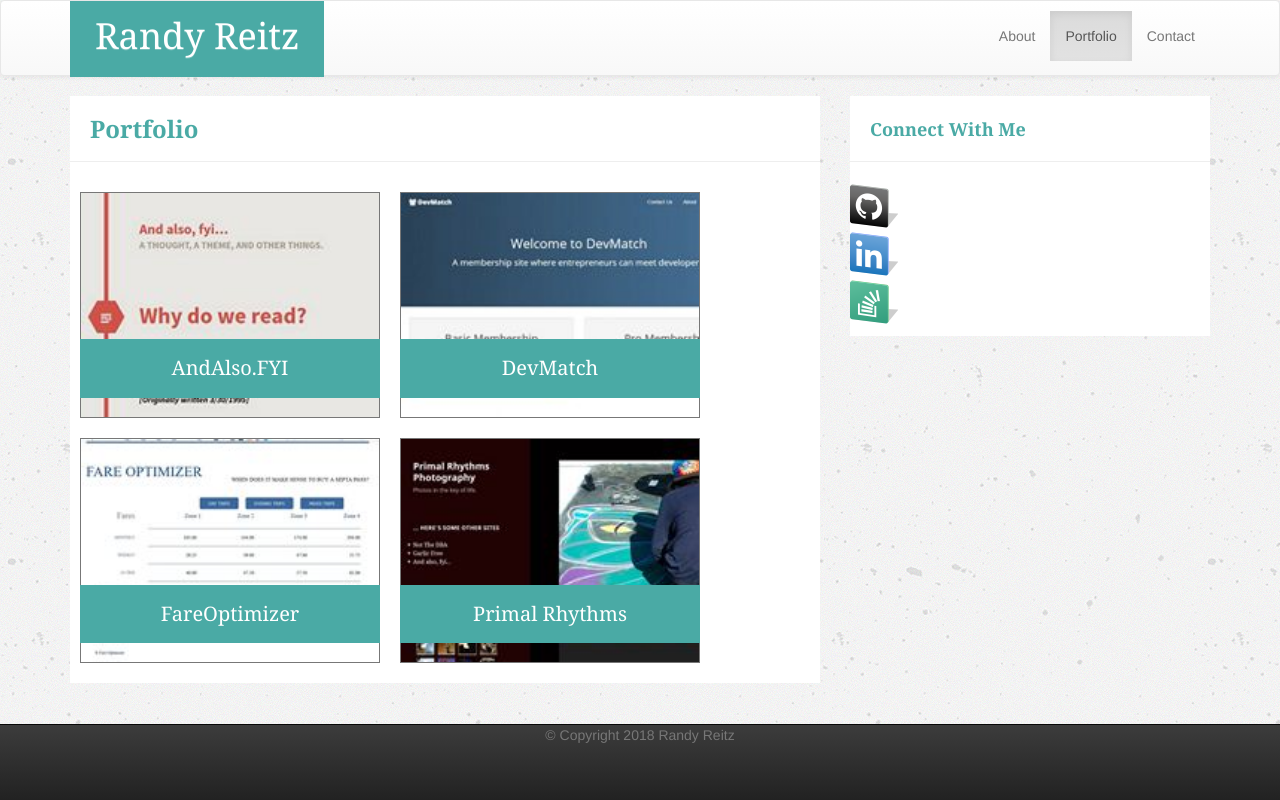
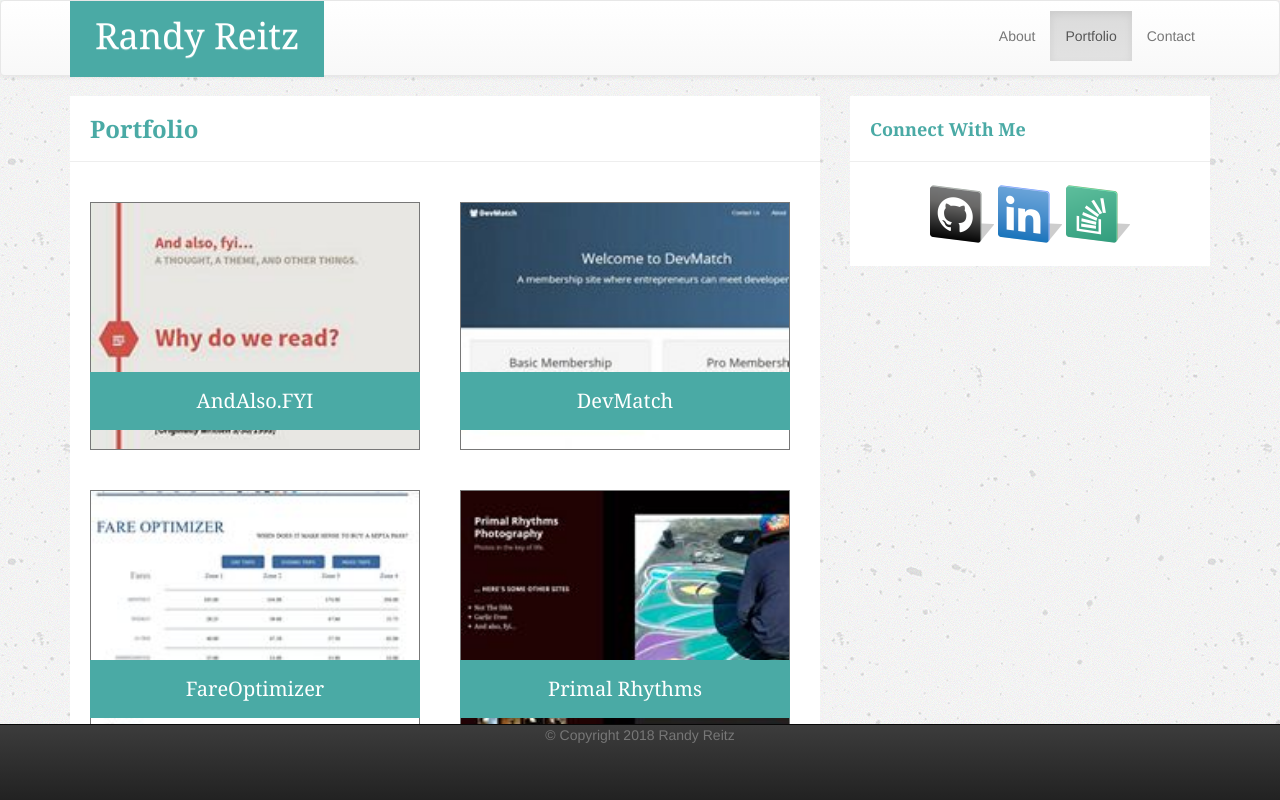
Before and after one commit to NotTheDBA/bootstrap-portfolio, a plain HTML site: page portfolio.html in a window 1280 px wide. Drawn offline with nearby package versions, Linux system fonts and the light colour scheme.

Commit message:
Fixed layout of Social links.

```diff
--- a/assets/styles/bootstrap-tweak.css
+++ b/assets/styles/bootstrap-tweak.css
@@ -12,6 +12,10 @@
 
 section {
     display: inline-block;
+}
+
+aside li {
+    display: inline;
 }
 
 div.page-header {
@@ -53,6 +57,11 @@
 aside h3 {
     color: #4aaaa5;
     margin: 10px 20px;
+}
+
+aside ul {
+    text-align: center;
+    /* margin: 20px 10px; */
 }
 
 .navbar-default .navbar-brand {
@@ -124,7 +133,7 @@
 figure,
 figure img {
     float: left;
-    width: 300px;
+    width: 330px;
     position: relative;
 }
 
@@ -134,8 +143,7 @@
 }
 
 figure {
-    margin: 10px;
-    /* clear: both; */
+    margin: 20px;
 }
 
 figcaption {
--- a/portfolio.html
+++ b/portfolio.html
@@ -89,18 +89,32 @@
                     <div class="page-header">
                         <h3>Connect With Me</h3>
                     </div>
-                    <!-- Icons copyright StrongIcon.com under  Creative Commons (Attribution 3.0 Unported) No changes  -->
-                    <a href="https://github.com/NotTheDBA" target="_blank"><img class="img-responsive" src="assets/icons/github-48.png" alt="https://www.iconfinder.com/iconsets/free-social-media-3d-volume-2"></a>
-                    <a href="https://www.linkedin.com/in/rsreitz/" target="_blank"><img class="img-responsive" src="assets/icons/linkedin-48.png" alt="https://www.iconfinder.com/iconsets/free-social-media-3d-volume-2"></a>
-                    <a href="https://stackoverflow.com/users/story/9108602" target="_blank"><img class="img-responsive" src="assets/icons/stackoverflow-48.png" alt="https://www.iconfinder.com/iconsets/free-social-media-3d-volume-1"></a>
-                    <!-- TODO: Switch to smaller icons once Twitter is added
-                                         <li>
-                                        <a href="https://twitter.com/notthedba" target="_blank"><img src="assets/icons/twitter-48.png" alt="https://www.iconfinder.com/iconsets/free-social-media-3d-volume-1"></a>
-                                        <a href="https://github.com/NotTheDBA" target="_blank"><img src="assets/icons/github-48.png" alt="https://www.iconfinder.com/iconsets/free-social-media-3d-volume-2"></a>
-                                        <a href="https://www.linkedin.com/in/rsreitz/" target="_blank"><img src="assets/icons/linkedin-48.png" alt="https://www.iconfinder.com/iconsets/free-social-media-3d-volume-2"></a>
-                                        <a href="https://stackoverflow.com/users/story/9108602" target="_blank"><img src="assets/icons/stackoverflow-48.png" alt="https://www.iconfinder.com/iconsets/free-social-media-3d-volume-1"></a>  -->
+                    <ul>
+                        <!-- Icons copyright StrongIcon.com under  Creative Commons (Attribution 3.0 Unported) No changes  -->
+                        <!-- TODO: Switch to smaller icons once Twitter is added
+                             <li class="ltor">
+                            <a href="https://twitter.com/notthedba" target="_blank"><img src="assets/icons/twitter-48.png" alt="https://www.iconfinder.com/iconsets/free-social-media-3d-volume-1"></a>
+                        </li>
+                        <li class="ltor">
+                            <a href="https://github.com/NotTheDBA" target="_blank"><img src="assets/icons/github-48.png" alt="https://www.iconfinder.com/iconsets/free-social-media-3d-volume-2"></a>
+                        </li>
+                        <li class="ltor">
+                            <a href="https://www.linkedin.com/in/rsreitz/" target="_blank"><img src="assets/icons/linkedin-48.png" alt="https://www.iconfinder.com/iconsets/free-social-media-3d-volume-2"></a>
+                        </li>
+                        <li class="ltor">
+                            <a href="https://stackoverflow.com/users/story/9108602" target="_blank"><img src="assets/icons/stackoverflow-48.png" alt="https://www.iconfinder.com/iconsets/free-social-media-3d-volume-1"></a>
+                        </li> -->
 
-
+                        <li class="ltor">
+                            <a href="https://github.com/NotTheDBA" target="_blank"><img src="assets/icons/github-64.png" alt="https://www.iconfinder.com/iconsets/free-social-media-3d-volume-2"></a>
+                        </li>
+                        <li class="ltor">
+                            <a href="https://www.linkedin.com/in/rsreitz/" target="_blank"><img src="assets/icons/linkedin-64.png" alt="https://www.iconfinder.com/iconsets/free-social-media-3d-volume-2"></a>
+                        </li>
+                        <li class="ltor">
+                            <a href="https://stackoverflow.com/users/story/9108602" target="_blank"><img src="assets/icons/stackoverflow-64.png" alt="https://www.iconfinder.com/iconsets/free-social-media-3d-volume-1"></a>
+                        </li>
+                    </ul>
                 </aside>
             </div>
             <!-- /.col inner-->
```
Also changed, not shown: contact.html (+25 -11 lines), index.html (+25 -11 lines).
